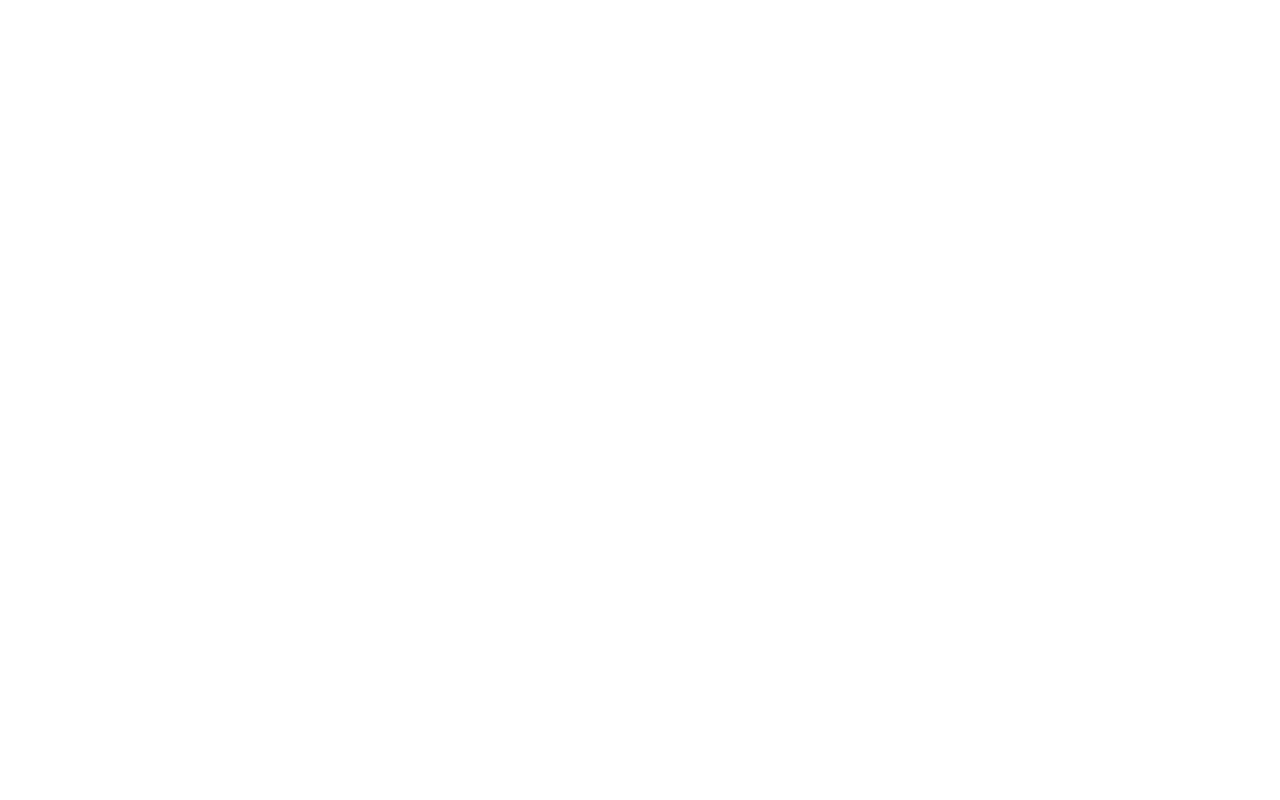
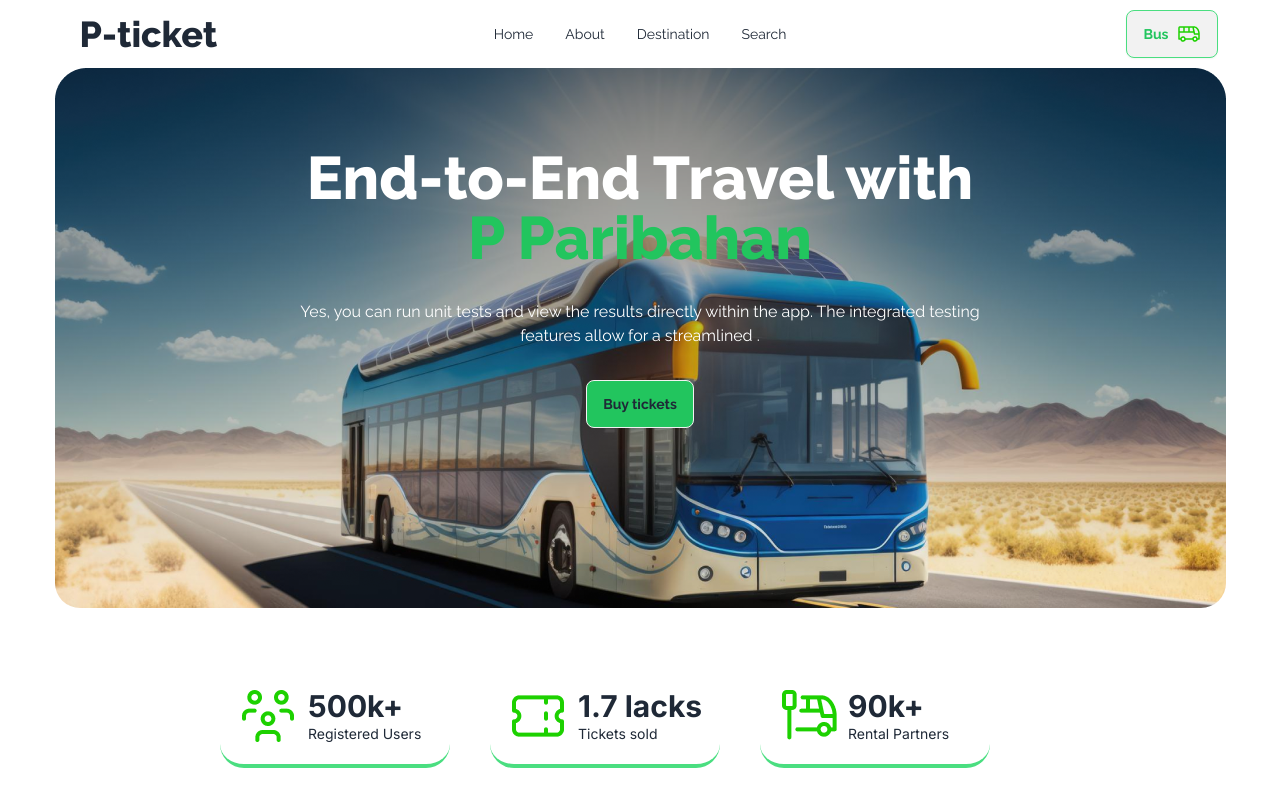
Before and after one commit to Sadat006/p-ticket-smart-ticketing, a plain HTML site: page index.html in a window 1280 px wide. Drawn offline with nearby package versions, Linux system fonts and the light colour scheme.

Commit message:
header section added

```diff
--- a/index.html
+++ b/index.html
@@ -1,11 +1,114 @@
 <!DOCTYPE html>
-<html lang="en">
+<html lang="en" data-theme="light">
+
 <head>
     <meta charset="UTF-8">
     <meta name="viewport" content="width=device-width, initial-scale=1.0">
     <title>Smart-ticketing</title>
+    <!-- fonts raleway and inter -->
+    <link rel="preconnect" href="https://fonts.googleapis.com">
+    <link rel="preconnect" href="https://fonts.gstatic.com" crossorigin>
+    <link
+        href="https://fonts.googleapis.com/css2?family=Inter:wght@100..900&family=Raleway:ital,wght@0,100..900;1,100..900&display=swap"
+        rel="stylesheet">
+    <!-- daisy ui -->
+    <link href="https://cdn.jsdelivr.net/npm/daisyui@4.9.0/dist/full.min.css" rel="stylesheet" type="text/css" />
+    <!-- tailwind css -->
+    <script src="https://cdn.tailwindcss.com"></script>
+    <!-- custom css -->
+    <link rel="stylesheet" href="style.css">
 </head>
+
 <body>
+    <header class="max-width-screen font-raleway">
+        <div class="navbar bg-base-100">
+            <div class="navbar-start">
+                <div class="dropdown">
+                    <div tabindex="0" role="button" class="btn btn-ghost lg:hidden">
+                        <svg xmlns="http://www.w3.org/2000/svg" class="h-5 w-5" fill="none" viewBox="0 0 24 24"
+                            stroke="currentColor">
+                            <path stroke-linecap="round" stroke-linejoin="round" stroke-width="2"
+                                d="M4 6h16M4 12h8m-8 6h16" />
+                        </svg>
+                    </div>
+                    <ul tabindex="0"
+                        class="menu menu-sm dropdown-content mt-3 z-[1] p-2 shadow bg-base-100 rounded-box w-52">
+                        <li><a>Home</a></li>
+                        <li><a>About</a></li>
+                        <li><a>Destination</a></li>
+                        <li><a>Search</a></li>
+                    </ul>
+                </div>
+                <a class="btn btn-ghost text-4xl font-extrabold ">P-ticket</a>
+            </div>
+            <div class="navbar-center hidden lg:flex">
+                <ul class="menu menu-horizontal px-1 text-sm">
+                    <li><a class="">Home</a></li>
+                    <li><a>About</a></li>
+                    <li><a>Destination</a></li>
+                    <li><a>Search</a></li>
+                </ul>
+            </div>
+            <div class="navbar-end ">
+                <button class="btn border-green-400">
+                    <a class="text-green-500 font-bold">Bus</a>
+                    <img src="images/bus-icon.png" alt="">
+                </button>
+            </div>
+        </div>
+        <!-- banner section -->
+        <section class="banner-bg relative">
+            <div class="flex flex-col justify-around gap-8 items-center pt-20">
+                <div class="w-[710px] font-extrabold text-6xl text-white text-center">
+                    End-to-End Travel with
+                    <h2 class="text-green-500">P Paribahan</h2>
+                </div>
+                <!-- banner description -->
+                <p class="text-white text-normal max-w-[690px] text-center">Yes, you can run unit tests and view the
+                    results directly within the app. The integrated testing
+                    features allow for a streamlined .</p>
+                <button class="btn bg-green-500 font-bold">
+                    Buy tickets
+                </button>
+            </div>
+        </section>
+        <!-- total services -->
+        <section class="font-inter flex gap-10 absolute bottom-8 justify-center left-[220px]">
+            <!-- 1 -->
+            <div class="  bg-white flex gap-2 items-center w-[230px] border-b-4 border-green-400 py-4 px-4 rounded-3xl">
+                <img src="images/people.png" class="h-16 w-16">
+                <div>
+                    <h1 class="font-bold text-3xl">500k+</h1>
+                    <p class="text-sm">Registered Users</p>
+                </div>
+            </div>
+            <!-- 2 -->
+            <div
+                class="  bg-white  flex gap-2 items-center w-[230px] rounded-3xl border-b-4 border-green-400 py-4 px-4 ">
+                <img src="images/ticket-cupon.png" class="h-16 w-16">
+                <div>
+                    <h1 class="font-bold text-3xl">1.7 lacks</h1>
+                    <p class="text-sm">Tickets sold</p>
+                </div>
+            </div>
+            <!-- 3 -->
+            <div class=" bg-white flex gap-2 items-center w-[230px] border-b-4 border-green-400 py-4 px-4 rounded-3xl">
+                <img src="images/stoppage.png" class="h-16 w-16">
+                <div>
+                    <h1 class="font-bold text-3xl">90k+</h1>
+                    <p class="text-sm">Rental Partners</p>
+                </div>
+            </div>
+        </section>
 
+
+    </header>
+    <main>
+
+    </main>
+    <footer>
+
+    </footer>
 </body>
+
 </html>
--- /dev/null
+++ b/style.css
@@ -0,0 +1,15 @@
+.max-width-screen {
+  max-width: 1171px;
+  margin-inline: auto;
+}
+.font-raleway {
+  font-family: "Raleway", sans-serif;
+}
+.font-inter {
+  font-family: "Inter", sans-serif;
+}
+.banner-bg{
+    background-image: url('images/banner.png');
+    border-radius: 25px;
+    height: 540px;
+}
--- /dev/null
+++ b/tailwind.config.js
@@ -0,0 +1,8 @@
+/** @type {import('tailwindcss').Config} */
+module.exports = {
+  content: ["./src/**/*.{html,js}"],
+  theme: {
+    extend: {},
+  },
+  plugins: [],
+};
```
